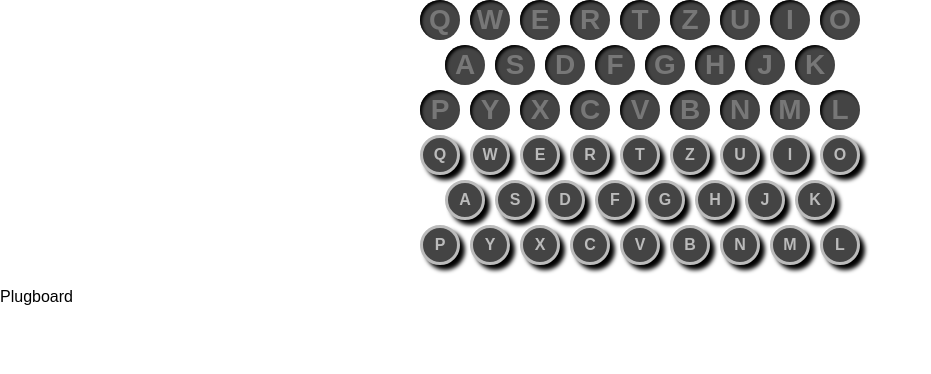
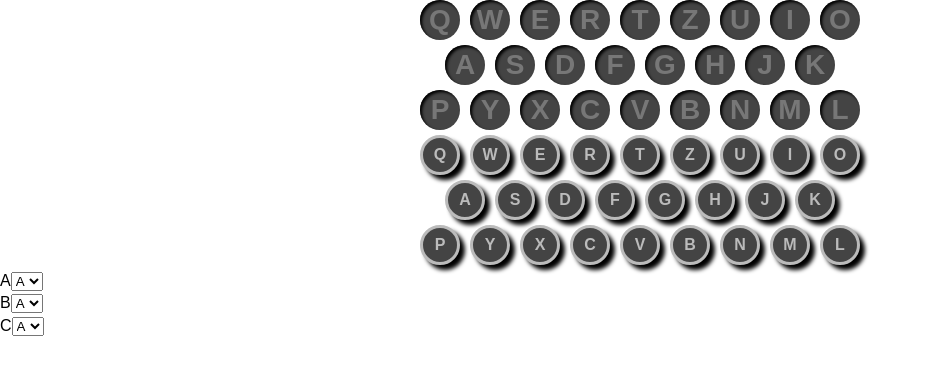
Before and after one commit to kevcomedia/enigma-react, a React (Create React App) app: page / in a window 1280 px wide. Shown: the top 374 px of the page, without its empty margins (0-931 px from the left). Built offline with nearby package versions, Linux system fonts and the light colour scheme.

Commit message:
Create initial Plug component

```diff
--- /dev/null
+++ b/src/Plug.js
@@ -0,0 +1,20 @@
+import React, { Component } from 'react';
+
+class Plug extends Component {
+  render() {
+    return (
+      <div className="Plug">
+        <label className="Plug__label">
+          {this.props.label}
+          <select>
+            <option value="A">A</option>
+            <option value="B">B</option>
+            <option value="C">C</option>
+          </select>
+        </label>
+      </div>
+    );
+  }
+}
+
+export default Plug;
--- a/src/Plugboard.js
+++ b/src/Plugboard.js
@@ -1,8 +1,15 @@
 import React, { Component } from 'react';
+import Plug from './Plug';
 
 class Plugboard extends Component {
   render() {
-    return <p>Plugboard</p>;
+    return (
+      <div className="Plugboard">
+        <Plug label="A" />
+        <Plug label="B" />
+        <Plug label="C" />
+      </div>
+    );
   }
 }
 
```
